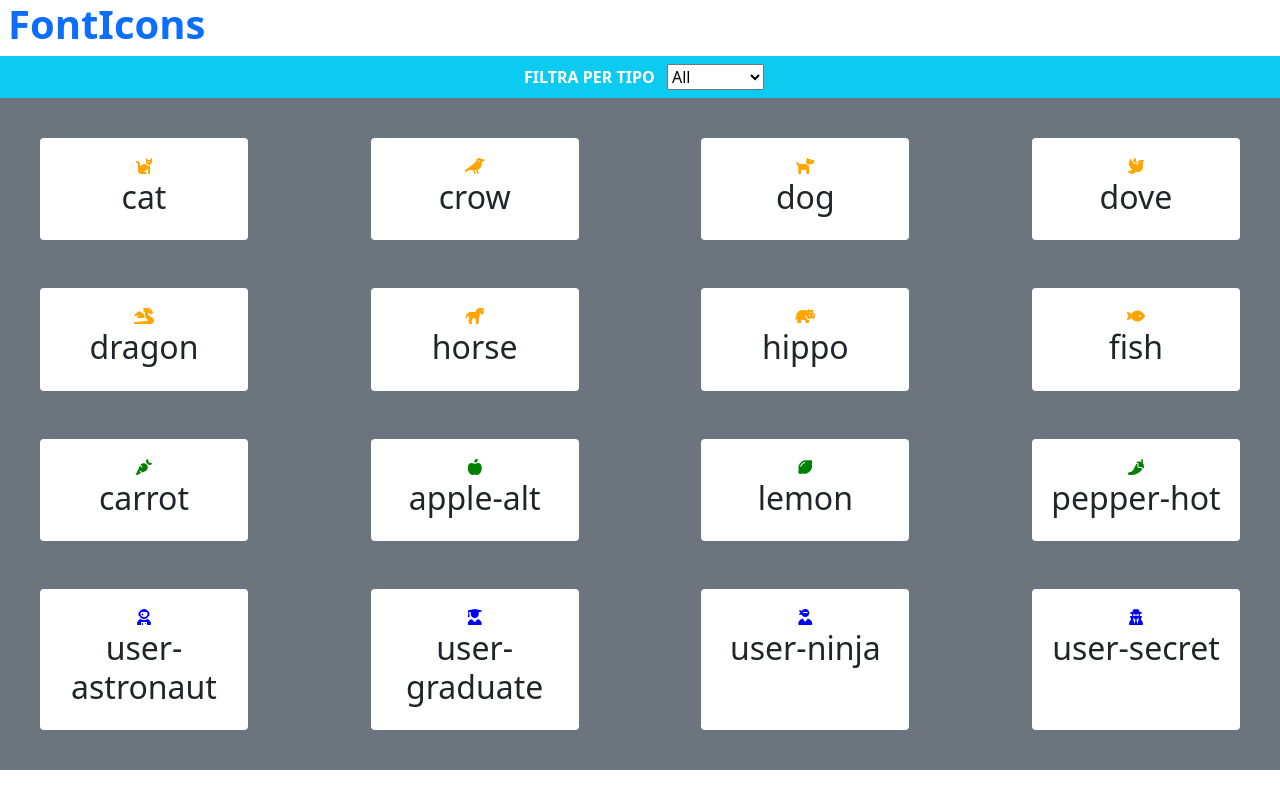
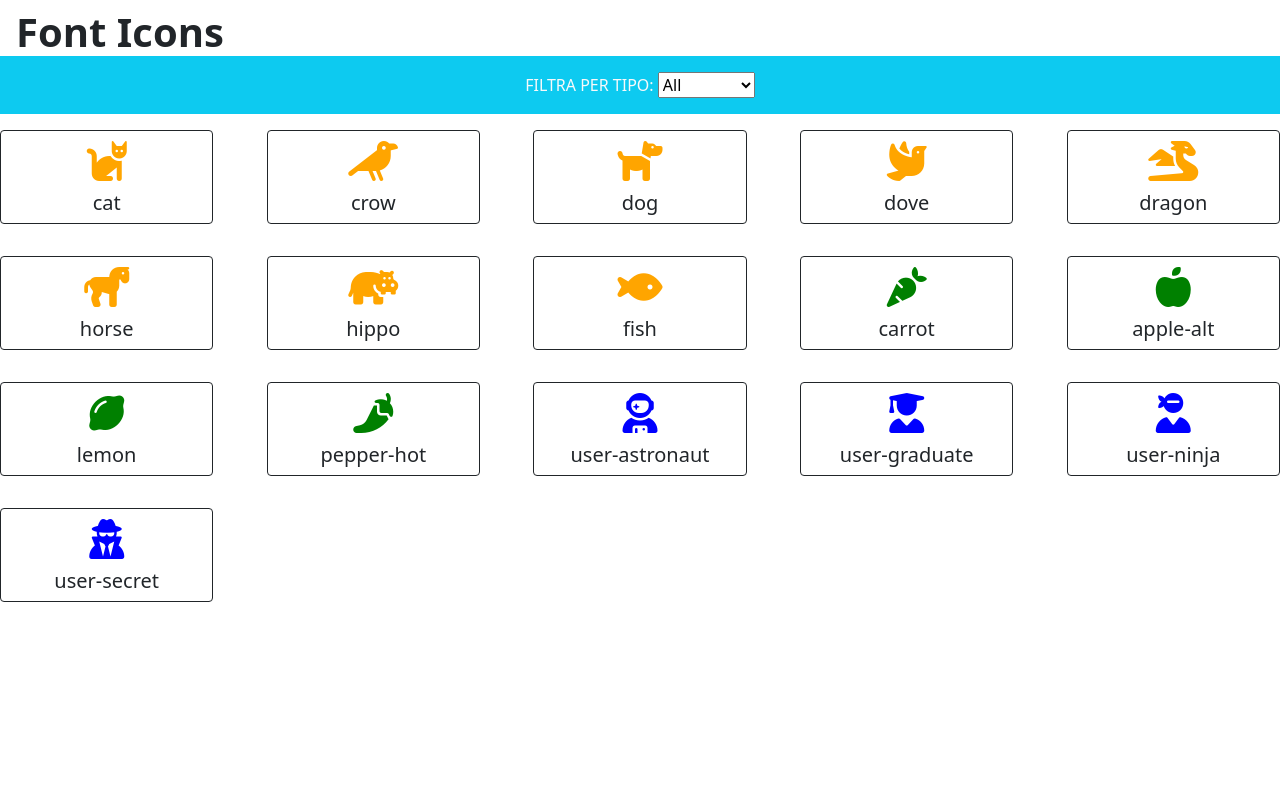
Before and after one commit to LucaVitullo/js-es6-icons, a plain HTML site: page index.html in a window 1280 px wide. Drawn offline with nearby package versions, Linux system fonts and the light colour scheme.

Commit message:
complete

```diff
--- a/index.html
+++ b/index.html
@@ -1,5 +1,5 @@
 <!DOCTYPE html>
-<html lang="en">
+<html lang="it">
   <head>
     <meta charset="UTF-8" />
     <meta http-equiv="X-UA-Compatible" content="IE=edge" />
@@ -19,22 +19,23 @@
   </head>
   <body>
     <header>
-      <h1 class=".bg-white text-primary ps-2 fw-bold">FontIcons</h1>
-      <div class="bg-info py-2 text-center text-white fw-bold">
-        <span class="px-2">FILTRA PER TIPO</span>
-        <select name="icons" id="icons">
-          <option value="">All</option>
-          <option value="">Animal</option>
-          <option value="">Vegetable</option>
-          <option value="">User</option>
-        </select>
-      </div>
+      <h1 class="text-start fw-bold fw-lighter mx-3 mt-2 mb-0">Font Icons</h1>
     </header>
-    <main>
-      <div id="container" class="container-fluid">
-        <div class="row bg-secondary p-3 justify-content-between"></div>
-      </div>
-    </main>
+
+    <div class="container-fluid bg-info py-3 mx-auto text-center text-light">
+      <label for="cars">FILTRA PER TIPO:</label>
+
+      <select id="iconsSelection">
+        <option value="all">All</option>
+        <option value="animal">Animal</option>
+        <option value="vegetable">Vegetable</option>
+        <option value="user">User</option>
+      </select>
+    </div>
+
+    <div class="container-fluid">
+      <div class="row justify-content-between gap-3"></div>
+    </div>
   </body>
   <script src="data.js"></script>
   <script src="script.js"></script>
--- a/script.js
+++ b/script.js
@@ -9,25 +9,56 @@ Aggiungere alla pagina una select in cui le options corrispondono ai vari tipi d
 
 
 
-const containerCard=document.querySelector('.row');
+ const structureIcons = document.querySelector('.row');
 
-function creoBox(icona){
+ createDivIcons(icons);
 
-    let box = document.createElement('div');
-    box.className ="col-2 text-center m-4 bg-white p-3 rounded-2"
-    box.innerHTML =`
-    <div><i class="${icona.family} ${icona.prefix}${icona.name} ${icona.color} "></i>
-        <h2>${icona.name} </h2>
-    </div>
-    `
-    containerCard.appendChild(box);
-}
 
-function start(){
-    for(let i=0; i <icons.length; i++ ){
-        const element = icons[i];
-        creoBox(element);
-    }
-}
+ function createDivIcons(icon) {
+     structureIcons.innerHTML = '';
 
-start();
+     for (let i = 0; i < icon.length; i++) {
+         const iconDiv = createDiv(icon[i]);
+         structureIcons.appendChild(iconDiv);
+     }
+ }
+
+ function createDiv(Element) {
+     const iconCreate = document.createElement('div');
+     iconCreate.className = "icon-img  col-2 border border-dark rounded mt-3 slide-fwd-center";
+     iconCreate.innerHTML = `
+     <div class=" text-center fs-1 ">
+     <i class='${Element.family} ${Element.prefix}${Element.name} ${Element.color}'></i>
+         <h5 class="text-center">${Element.name}</h5>
+     </div>
+     `
+     return iconCreate;
+ }
+
+ const changeGroup = document.getElementById('iconsSelection');
+
+ changeGroup.addEventListener('change', (event) => {
+
+     if (event.target.value === "all") {
+
+         createDivIcons(icons);
+     } else if (event.target.value === "animal") {
+         const animal = icons.filter((icons) => {
+             return (icons.type === 'animal');
+         })
+
+         createDivIcons(animal);
+     } else if (event.target.value === "vegetable") {
+         const animal = icons.filter((icons) => {
+             return (icons.type === 'vegetable');
+         })
+
+         createDivIcons(animal);
+     } else if (event.target.value === "user") {
+         const animal = icons.filter((icons) => {
+             return (icons.type === 'user');
+         })
+
+         createDivIcons(animal);
+     }
+ });
```
